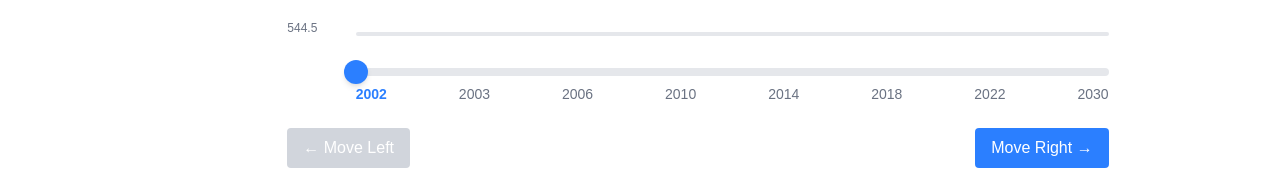
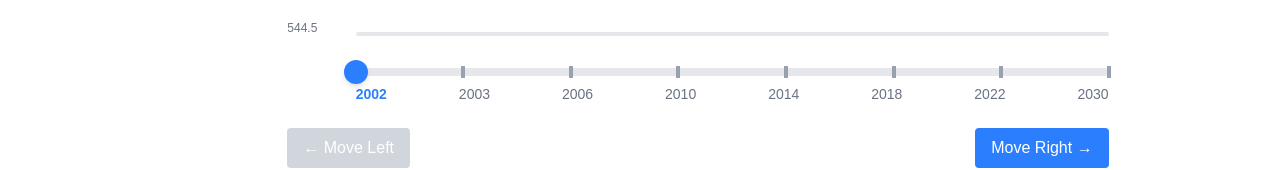
Before and after one commit to hsinlun99/sound-in-interaction, a Next.js app: page / in a window 1280 px wide. Both pictures are taken after a click on the button "Start". Shown: the part 580-750 px from the top of the page. Built offline with nearby package versions, Linux system fonts and the light colour scheme; no server answers.

Commit message:
feat: :sparkles: add label to see where the exact index for each year

```diff
--- a/src/components/InteractiveSlider.tsx
+++ b/src/components/InteractiveSlider.tsx
@@ -59,6 +59,20 @@ const InteractiveSlider: React.FC<InteractiveSliderProps> = ({ years, audioConte
   const handleMoveRight = () => {
     if (position < 100) {
       setPosition(Math.min(100, position + moveStep));
+    }
+  };
+
+  const handleYearClick = (index: number) => {
+    // 計算目標位置 - 確保精確匹配年份的位置
+    const exactPosition = (index / (years.length - 1)) * 100;
+    setPosition(exactPosition);
+
+    // 如果正在播放，要更新音量
+    if (isPlaying && audioContext) {
+      // 使用setTimeout確保React的狀態已更新
+      setTimeout(() => {
+        updateVolumes(exactPosition);
+      }, 10);
     }
   };
 
@@ -431,9 +445,20 @@ const InteractiveSlider: React.FC<InteractiveSliderProps> = ({ years, audioConte
         <div className="col-span-11">
           {/* Slider track - aligned with grid */}
           <div className="relative w-full h-2 bg-gray-200 rounded-full mb-2">
+            {/* Tick marks for each year */}
+            {years.map((_, index) => {
+              const tickPosition = (index / (years.length - 1)) * 100;
+              return (
+                <div
+                  key={index}
+                  className="absolute w-1 h-3 bg-gray-400 -mt-0.5 transform -translate-x-1/2"
+                  style={{ left: `${tickPosition}%` }}
+                ></div>
+              );
+            })}
             {/* Slider thumb */}
             <div
-              className="absolute w-6 h-6 bg-blue-500 rounded-full -ml-3 -mt-2 cursor-pointer shadow-md hover:bg-blue-600 transition-colors"
+              className="absolute w-6 h-6 bg-blue-500 rounded-full -ml-3 -mt-2 cursor-pointer shadow-md hover:bg-blue-600 transition-colors z-10"
               style={{ left: `${position}%` }}
             ></div>
           </div>
@@ -444,6 +469,7 @@ const InteractiveSlider: React.FC<InteractiveSliderProps> = ({ years, audioConte
               <div
                 key={year}
                 className={`text-sm ${index === currentIndex ? 'text-blue-500 font-bold' : 'text-gray-500'}`}
+                onClick={() => handleYearClick(index)}
               >
                 {year}
               </div>
```
